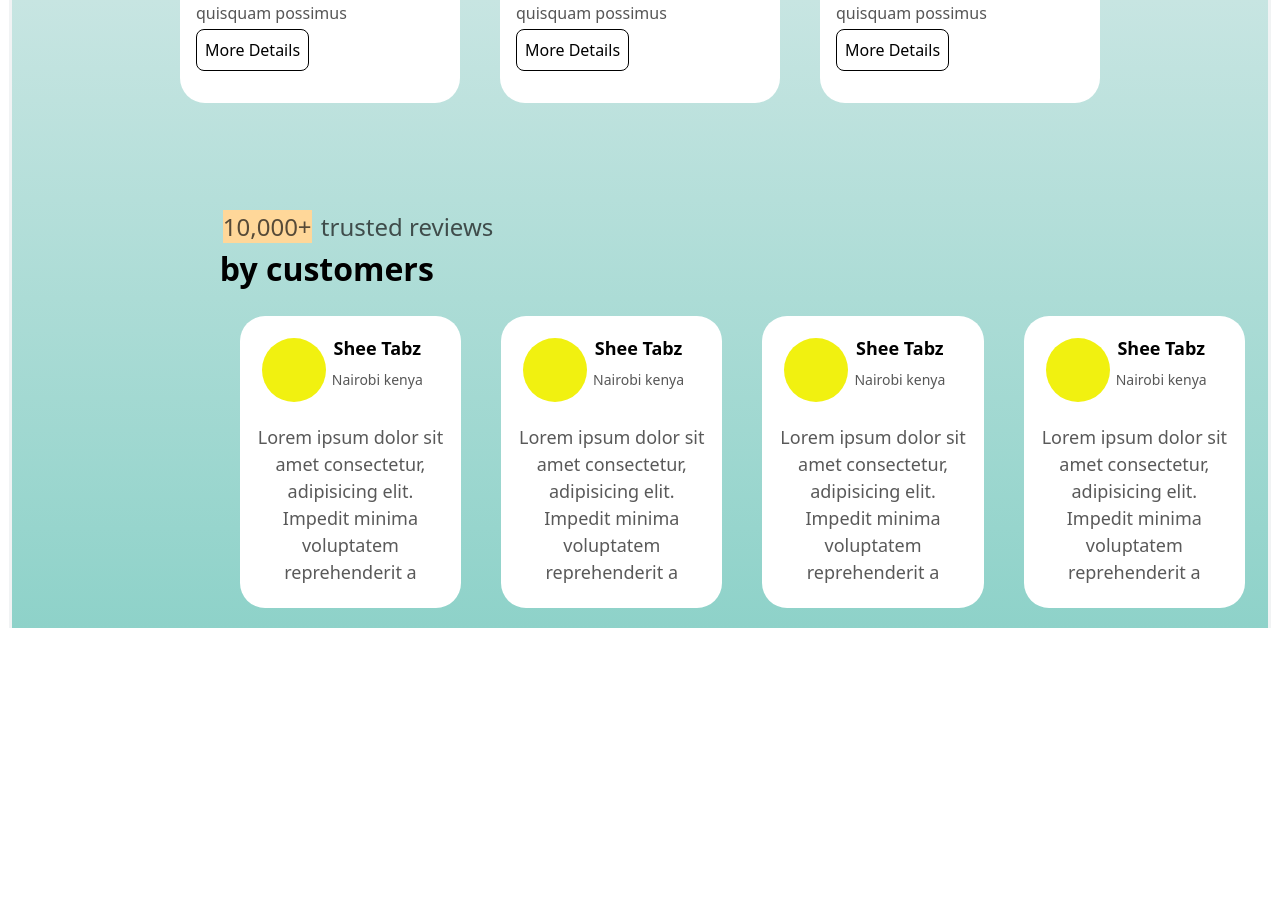
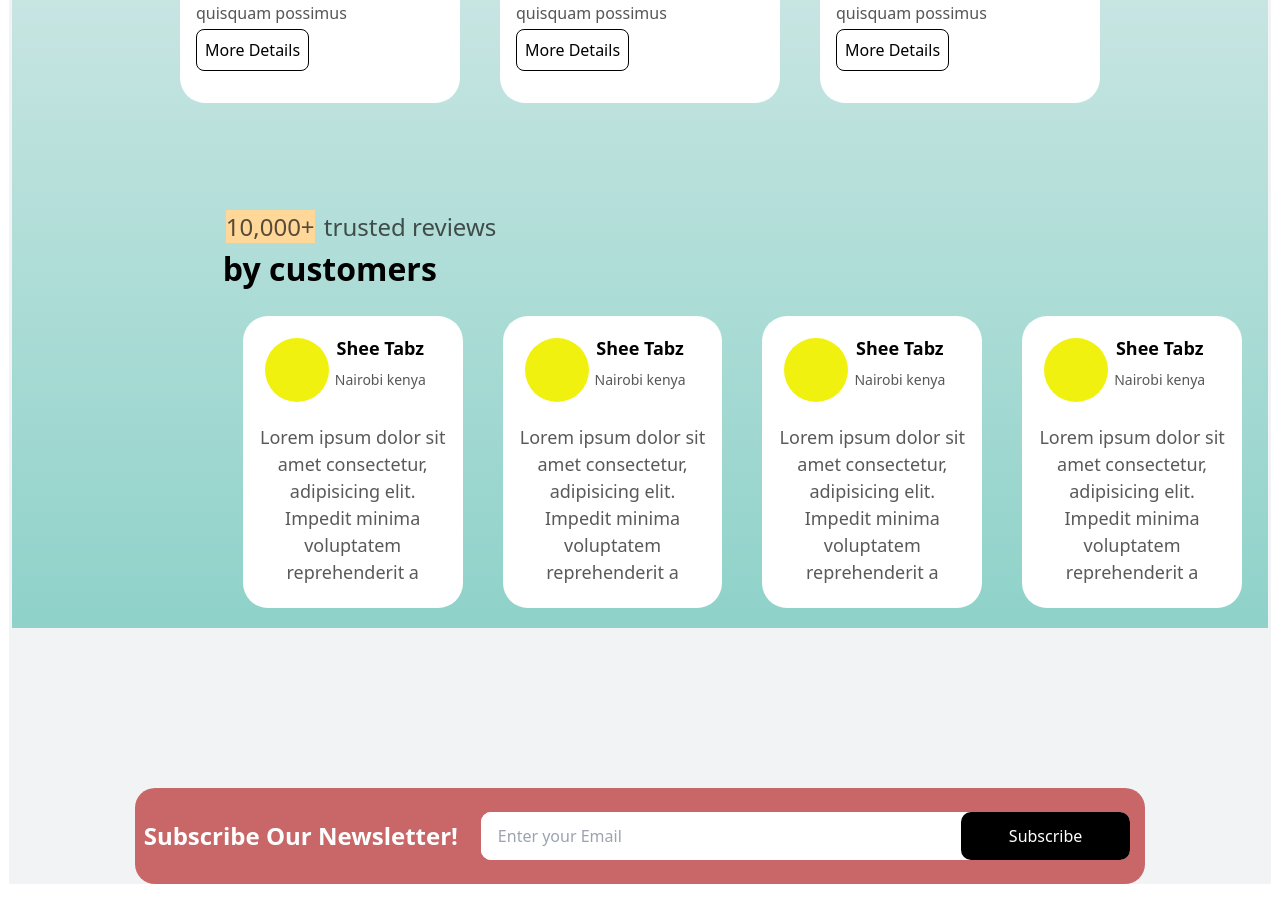
Before and after one commit to Jobsidney/Light-Order, a Next.js app: page / in a window 1280 px wide. Shown: the part 2300-3223 px from the top of the page. Before the commit the page ends 2928 px from the top, so only its background shows below. Built offline with nearby package versions, Linux system fonts and the light colour scheme.

Commit message:
Subscription

```diff
--- a/pages/index.js
+++ b/pages/index.js
@@ -66,7 +66,13 @@ export default function Home() {
           </div>
         </div>
         <div className="subscription">
-
+          <p>Subscribe Our Newsletter!</p>
+          <form action="">
+            <div>
+            <input type="text" placeholder="Enter your Email" />
+            <button type='submit'>Subscribe</button>
+            </div>
+          </form>
         </div>
     </div>
   )
--- a/styles/globals.css
+++ b/styles/globals.css
@@ -285,6 +285,7 @@
 }
 .blogs{
   min-height: 500px;
+  height: fit-content;
   margin-top: 6rem;
   background-image: linear-gradient( #F1F3F4,rgb(142,210,201) );
 }
@@ -325,7 +326,6 @@ span{
   text-align: start;
   font-size: x-large;
   padding-left: 16vw;
-  margin: auto;
   color: rgba(14, 14, 14,0.7);
 }
 .reviews h2{
@@ -349,5 +349,38 @@ span{
   font-size:large;
 }
 .reviewCardsAll{
-  margin-bottom: -3rem;
 }
+.subscription{
+  background-color: #C96768;
+  margin: 10rem 10%;
+  height: 6rem;
+  border-radius: 20px;
+  flex-direction: row;
+  display: flex;
+  justify-content: space-around;
+  align-items: center;
+}
+.subscription>p{
+  color: white;
+  font-size: x-large;
+  font-weight: bolder;
+}
+.subscription>form>div>input{
+  width: 30rem;
+  height: 3rem;
+  border-radius: 10px 0px 0px 10px;
+  padding: 1rem;
+  border: 1px solid white;
+}
+.subscription>form>div{
+  border-radius: 10px;
+  width: fit-content;
+  background-color: white;
+}
+.subscription>form>div>button{
+  height: 3rem;
+  background-color: black;
+  color: white;
+  padding: 0px 3rem;
+  border-radius: 10px;
+}
```
